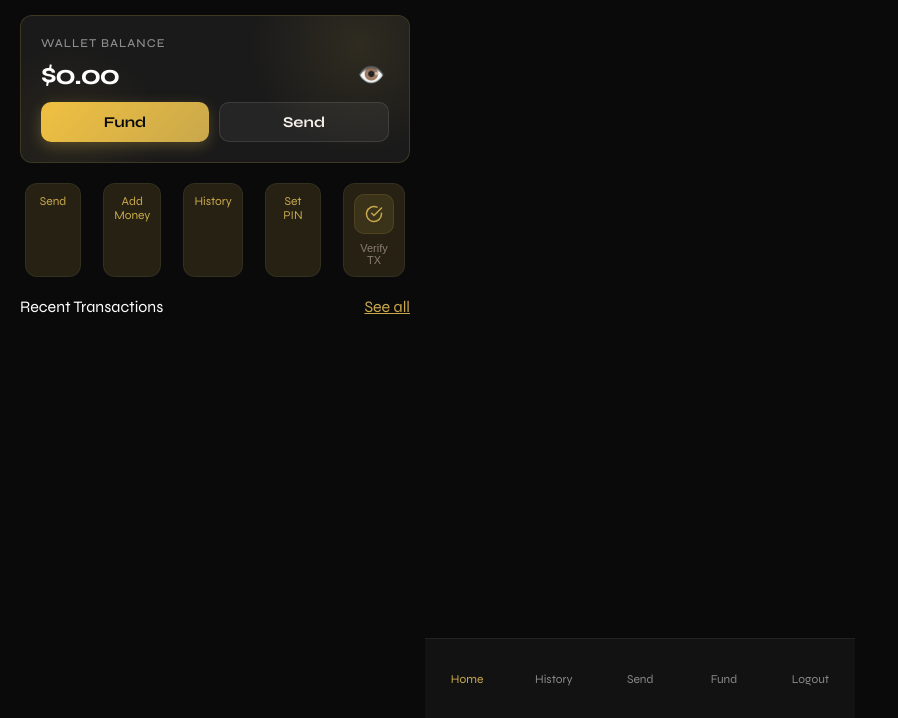
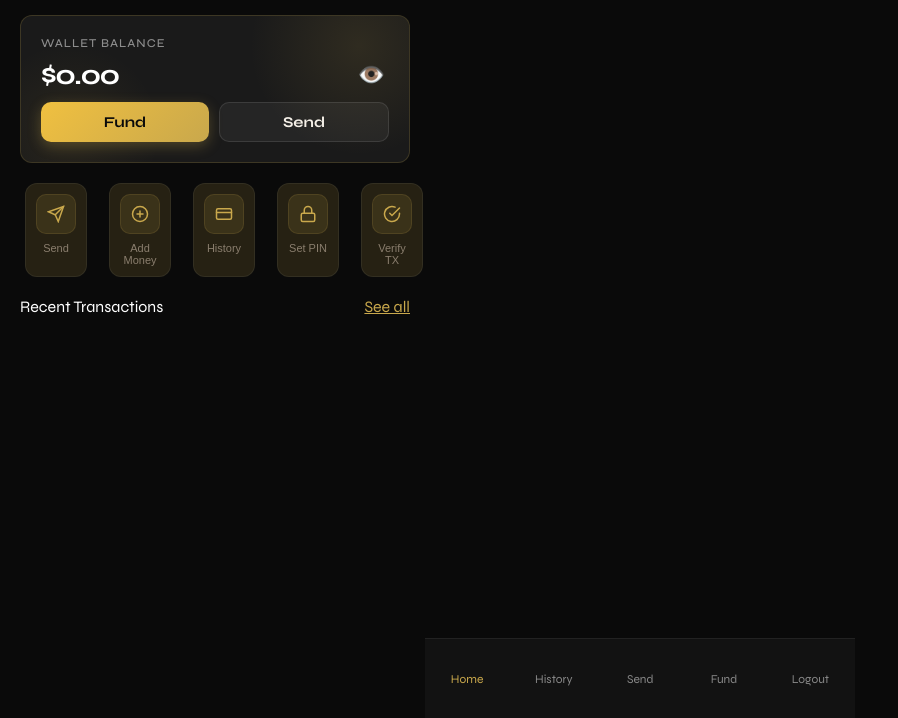
Before and after one commit to 0xfestac/festac-app, a plain HTML site: page frontend/dashboard.html in a window 1280 px wide. Shown: the part 82-800 px from the top of the page, without its empty margins (0-898 px from the left). Drawn offline with Linux system fonts and the light colour scheme; no server answers.

Commit message:
Update dashboard.html

```diff
--- a/frontend/dashboard.html
+++ b/frontend/dashboard.html
@@ -223,10 +223,43 @@
 
 <!-- QUICK ACTIONS -->
 <div class="quick-actions">
-  <div class="quick-btn" onclick="goSend()">Send</div>
-  <div class="quick-btn" onclick="goFund()">Add Money</div>
-  <div class="quick-btn" onclick="goTransactions()">History</div>
-  <div class="quick-btn" onclick="window.location='setpin.html'">Set PIN</div>
+  <button class="quick-btn" onclick="goSend()">
+    <div class="quick-icon">
+      <svg viewBox="0 0 24 24" fill="none" stroke="#c9a84c" stroke-width="2" stroke-linecap="round">
+        <line x1="22" y1="2" x2="11" y2="13"/>
+        <polygon points="22 2 15 22 11 13 2 9 22 2"/>
+      </svg>
+    </div>
+    <span class="quick-label">Send</span>
+  </button>
+  <button class="quick-btn" onclick="goFund()">
+    <div class="quick-icon">
+      <svg viewBox="0 0 24 24" fill="none" stroke="#c9a84c" stroke-width="2" stroke-linecap="round">
+        <circle cx="12" cy="12" r="10"/>
+        <line x1="12" y1="8" x2="12" y2="16"/>
+        <line x1="8" y1="12" x2="16" y2="12"/>
+      </svg>
+    </div>
+    <span class="quick-label">Add Money</span>
+  </button>
+  <button class="quick-btn" onclick="goTransactions()">
+    <div class="quick-icon">
+      <svg viewBox="0 0 24 24" fill="none" stroke="#c9a84c" stroke-width="2" stroke-linecap="round">
+        <rect x="2" y="5" width="20" height="14" rx="2"/>
+        <line x1="2" y1="10" x2="22" y2="10"/>
+      </svg>
+    </div>
+    <span class="quick-label">History</span>
+  </button>
+  <button class="quick-btn" onclick="window.location='setpin.html'">
+    <div class="quick-icon">
+      <svg viewBox="0 0 24 24" fill="none" stroke="#c9a84c" stroke-width="2" stroke-linecap="round">
+        <rect x="3" y="11" width="18" height="11" rx="2"/>
+        <path d="M7 11V7a5 5 0 0 1 10 0v4"/>
+      </svg>
+    </div>
+    <span class="quick-label">Set PIN</span>
+  </button>
   <button class="quick-btn" onclick="window.location='verify.html'">
     <div class="quick-icon">
       <svg viewBox="0 0 24 24" fill="none" stroke="#c9a84c" stroke-width="2" stroke-linecap="round">
```
Lines whose indentation alone changed are shown as unchanged.
